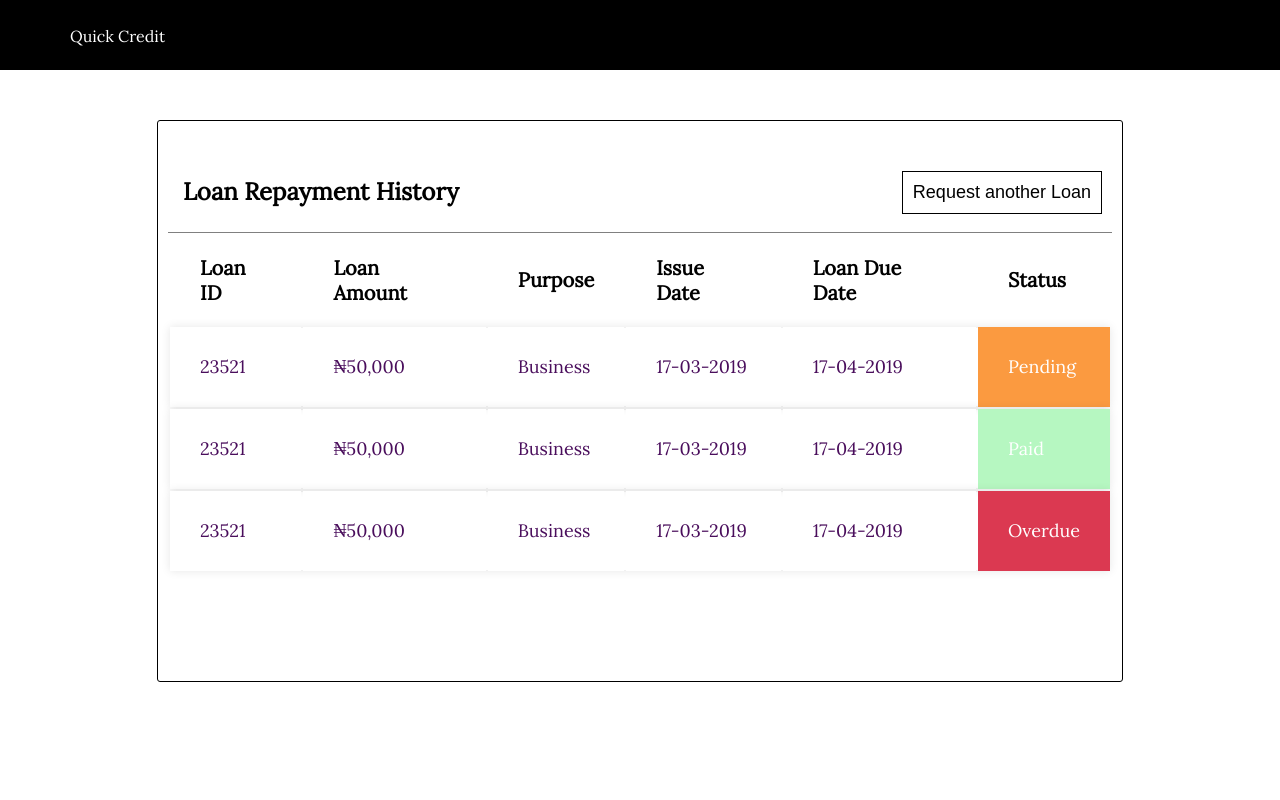
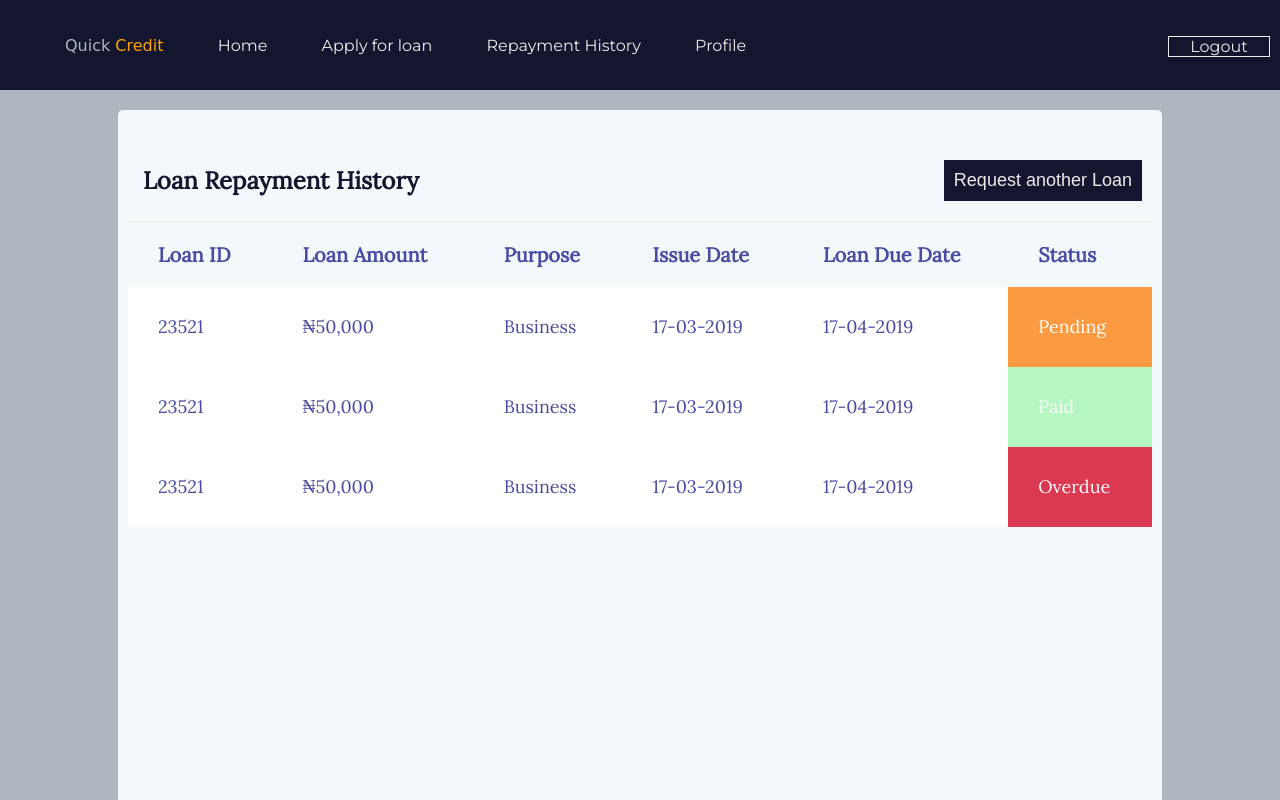
Before and after one commit to Omokay/QuickCredit, a plain HTML site: page UI/html/loanhistory.html in a window 1280 px wide. Shown: the top 800 px of the page. Drawn offline with Linux system fonts and the light colour scheme; a web font is replaced by a local one.

Commit message:
[feature #165318824] Add to loan history page

```diff
--- a/UI/css/loanhistory.css
+++ b/UI/css/loanhistory.css
@@ -5,39 +5,105 @@ body{
     -webkit-box-sizing: border-box;
     box-sizing: border-box;
     font-family: 'Lora', serif;
+    padding-top: 60px;
+    color: var(--primary);
 }
 
-nav{
-    height: 50px;
-    padding: 10px 30px;
-    background-color: black;
+:root{
+    --primary: #14152e;
+    --background: #afb6c0;
+    --subbackground: #f3f9fb;
+    --neutral: #ececec;
+    --highlight: orange;
+    --secondary: #494ca2;
+    --inputfocus: #dadddf;
+    --buttonfocus: #fdfdfd;
+
 }
 
-nav li{
-    color: white;
+
+#navbar{
+    height: 50px;
+    width: 100%;
+    position: fixed;
+    top: 0;
+    left: 0;
+    background-color: var(--primary);
+    padding: 20px 0;
+    font-family: 'Montserrat', sans-serif;
+}
+
+.nav-brand{
+    font-family: 'Gugi', cursive;
+}
+span{
+    color: var(--highlight);
+}
+
+nav ul{
     list-style-type: none;
+    text-decoration: none;
+}
 
+nav ul li{
+    padding: 20px;
+    color: var(--background);
+    display: inline;
+    text-decoration: none;
+    text-align: center;
+    margin: 5px;
+}
+
+nav ul li a{
+    text-decoration: none;
+    outline: none;
+    color: var(--neutral);
+}
+
+nav ul li a:hover{
+    border-bottom: 2px solid var(--neutral);
+}
+
+#logout-nav-button{
+    background: none;
+    border: 1px solid var(--neutral);
+    color: var(--neutral);
+    float: right;
+    margin-right: 10px;
+    width: 100px;
+    height: max-content;
+    vertical-align: middle;
+
+}
+
+#logout-nav-button:hover{
+    border: 2px solid var(--neutral);
 }
 
 
 
 
+
 section{
-    padding: 50px;
+    width: 100%;
+    height: auto;
+    background-color: var(--background);
+    padding: 50px 0;
 }
 
 .repayment-container{
     width: 80%;
-    height: 500px;
+    height: 100vh;
     margin: auto;
     padding: 30px 10px;
-    border: 1px solid black;
-    border-radius: 3px;
+    background-color: var(--subbackground);
+    border-radius: 5px;
+    overflow: auto;
 }
 
 .repayment-title{
     position: relative;
-    border-bottom: 1px solid gray;
+    border-bottom: 1px solid var(--neutral);
     overflow: hidden;
     padding: 0 10px;
 }
@@ -45,23 +111,24 @@ section{
 
 .history-table{
     width: 100%;
+    border-collapse: collapse;
 }
 
 th, td{
     text-align: left;
     padding: 20px 30px;
+    color: var(--secondary);
+    border: none;
 }
 
 .table-content{
     height: 80px;
     background-color: #ffffff;
-    box-shadow: 0px 0px 9px 0px rgba(0,0,0,0.1);
     font-size: 18px;
-    color: #4a0e5c;
 }
 
 .table-content:hover{
-    box-shadow: 0px 0px 6px 6px rgba(194, 214, 224, 0.1);
+    box-shadow: 0px 0px 9px 6px rgba(32, 30, 34, 0.1);
 
 }
 
@@ -93,9 +160,9 @@ h2{
 }
 
 #request-loan-button{
-    color: black;
-    background-color: white;
-    border: 1px solid black;
+    background-color: var(--primary);
+    color: var(--neutral);
+    border: none;
     font-size: 18px;
     padding: 10px;
     font-weight: 500;
@@ -105,6 +172,39 @@ h2{
 }
 
 #request-loan-button:hover{
-    background-color: black;
-    color: white;
+    background-color: #23244e;
+    color: var(--neutral);
+    border: none;
 }
+
+/** Media queries **/
+
+@media  screen and (max-width: 600px){
+    nav ul li{
+      margin: 5px;
+    }
+
+    nav ul .nav-items, navbutton{
+        display: none;
+    }
+
+    #request-loan-button{
+        background-color: var(--primary);
+        color: var(--neutral);
+        border: none;
+        font-size: 18px;
+        padding: 10px;
+        font-weight: 500;
+        cursor: pointer;
+        display: block;
+        width: 90%;
+        float: left;
+
+    }
+
+    #request-loan-button:hover{
+        background-color: #23244e;
+        color: var(--neutral);
+        border: none;
+    }
+}
--- a/UI/html/loanhistory.html
+++ b/UI/html/loanhistory.html
@@ -9,13 +9,19 @@
 
     <link rel="stylesheet" type="text/css" href="../css/loanhistory.css">
     <link href="https://fonts.googleapis.com/css?family=Lora" rel="stylesheet">
+    <link href="https://fonts.googleapis.com/css?family=Gugi|Montserrat" rel="stylesheet">
 </head>
 
 <body>
     <header>
-        <nav>
+        <nav id="navbar">
             <ul>
-                <li>Quick Credit</li>
+                <li class="nav-brand">Quick&nbsp;<span>Credit</span></li>
+                <li class="nav-items"><a href="../index.html" id="home-link-item">Home</a></li>
+                <li class="nav-items"><a href="../html/applyloan.html" id="apply-link-item">Apply for loan</a></li>
+                <li class="nav-items"><a href="../html/loanrepayment.html" id="repayment-link-item">Repayment History</a></li>
+                <li class="nav-items"><a href="#" id="profile-link-item">Profile</a></li>
+                <li class="navbutton"><a href="#" id="logout-nav-button">Logout</a></li>
             </ul>
         </nav>
     </header>
```
